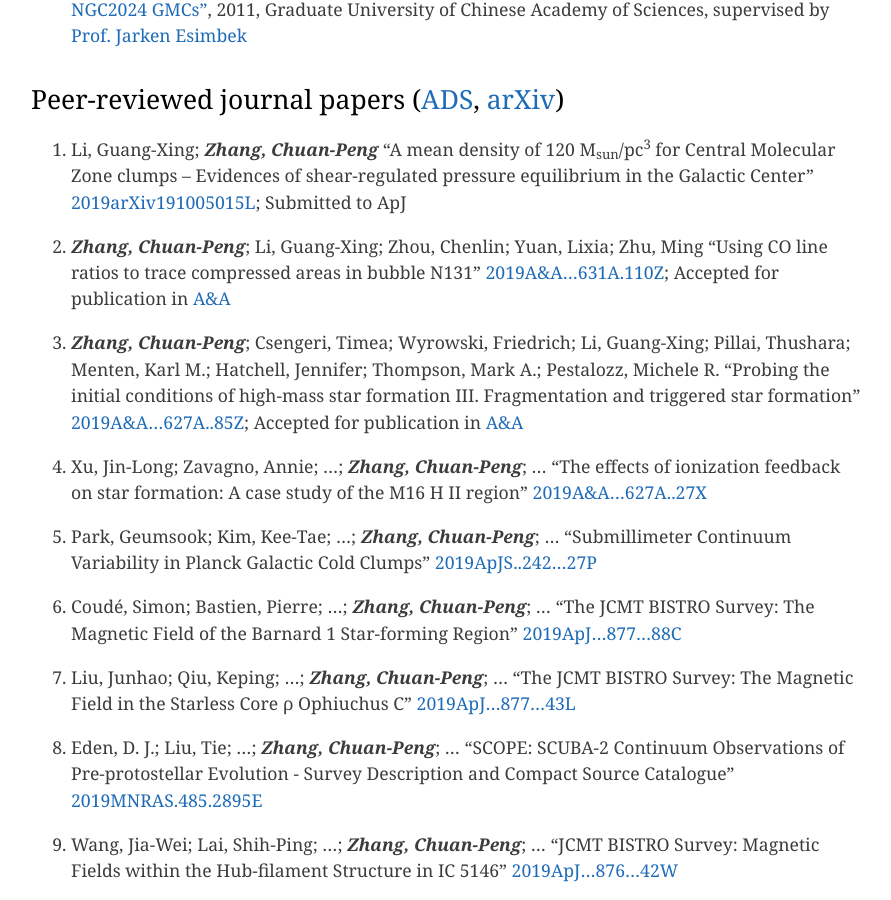
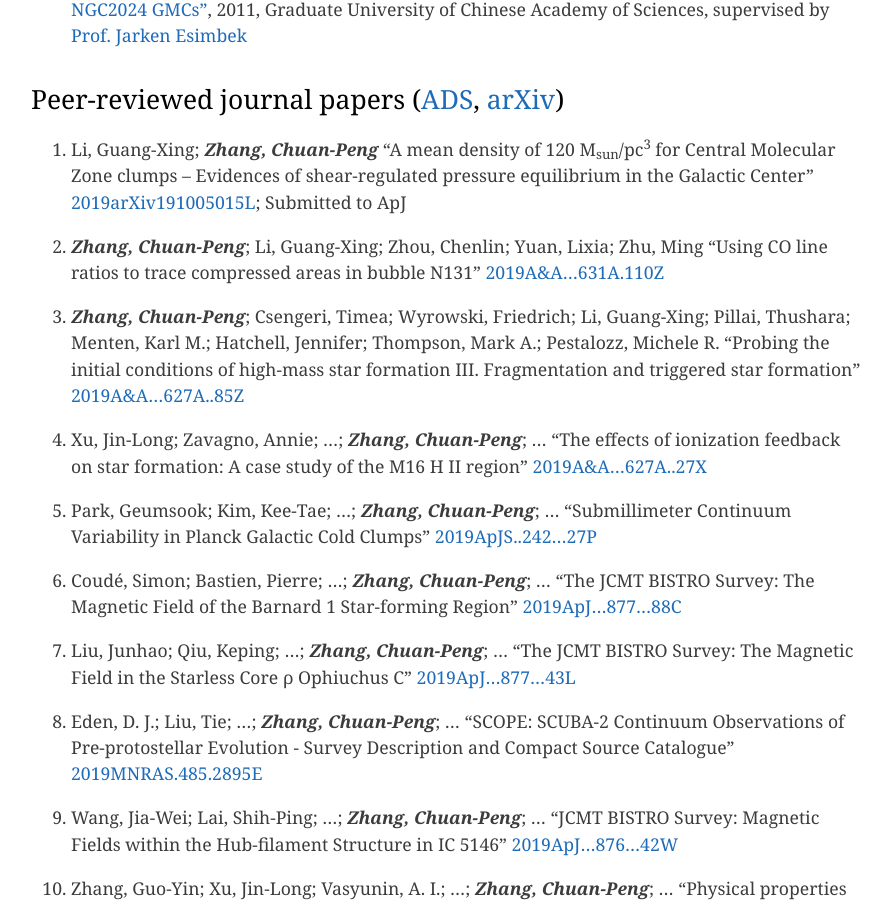
Before and after one commit to zcp521/zcp521.github.io, a Jekyll site: the page built from pub.md, in a window 1280 px wide and 900 px high, scrolled down 599 px. Shown: the whole window, without its empty margins (193-1084 px from the left). Built offline with Jekyll 4.4.1, drawn with Linux system fonts in a browser that asks for light colours.

Commit message:
Update pub.md

```diff
--- a/pub.md
+++ b/pub.md
@@ -21,13 +21,11 @@ tagline: "My publication list"
 
 37. ***Zhang, Chuan-Peng***; Li, Guang-Xing; Zhou, Chenlin; Yuan, Lixia; Zhu, Ming
 	"Using CO line ratios to trace compressed areas in bubble N131"
-	[2019A&A...631A.110Z](https://ui.adsabs.harvard.edu/abs/2019A&A...631A.110Z);
-	Accepted for publication in [A&A]({{site.baseurl}}/pub/N131.pdf)
+	[2019A&A...631A.110Z](https://ui.adsabs.harvard.edu/abs/2019A&A...631A.110Z)
 
 36. ***Zhang, Chuan-Peng***; Csengeri, Timea; Wyrowski, Friedrich; Li, Guang-Xing; Pillai, Thushara; Menten, Karl M.; Hatchell, Jennifer; Thompson, Mark A.; Pestalozz, Michele R.
 	"Probing the initial conditions of high-mass star formation III. Fragmentation and triggered star formation"
-	[2019A&A...627A..85Z](https://ui.adsabs.harvard.edu/abs/2019A%26A...627A..85Z);
-	Accepted for publication in [A&A]({{site.baseurl}}/pub/PdBI-continuum.pdf)
+	[2019A&A...627A..85Z](https://ui.adsabs.harvard.edu/abs/2019A%26A...627A..85Z)
 
 35. Xu, Jin-Long; Zavagno, Annie; ...; ***Zhang, Chuan-Peng***; ...
 	"The effects of ionization feedback on star formation: A case study of the M16 H II region"
```
